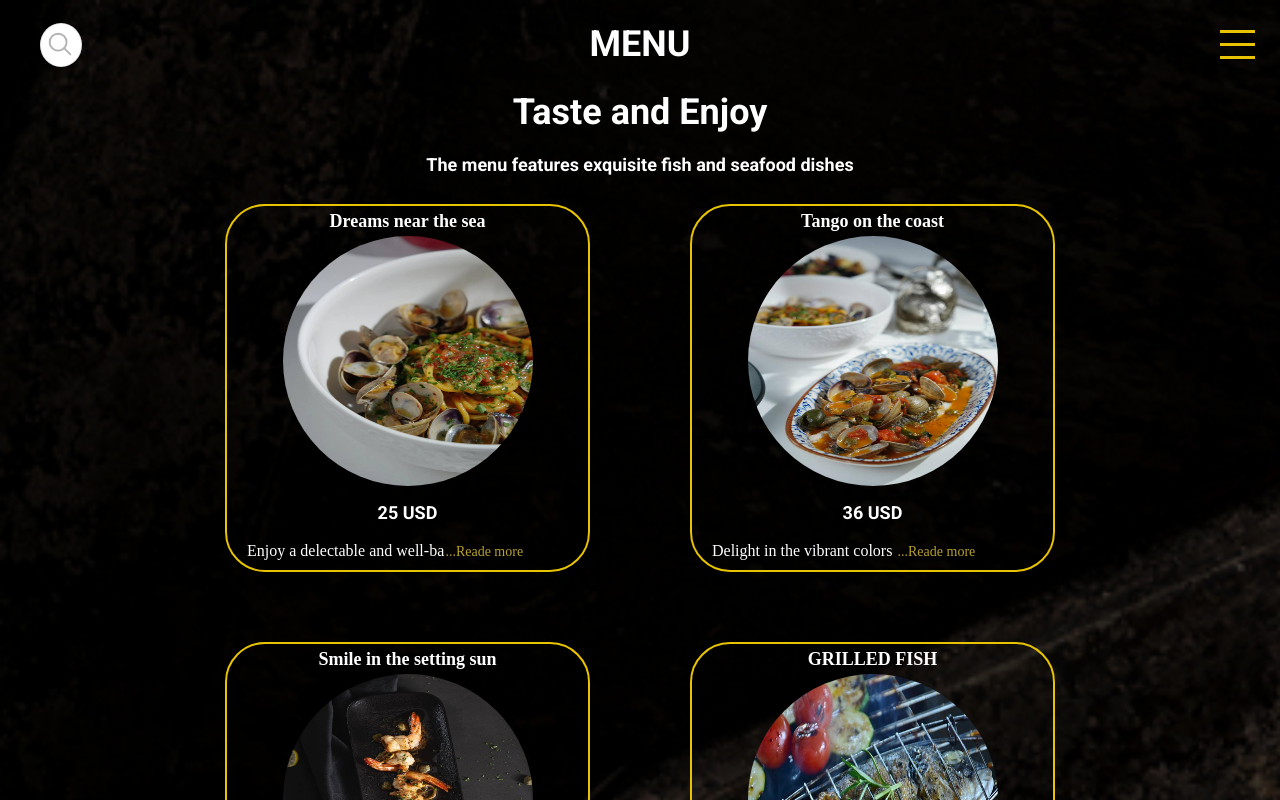
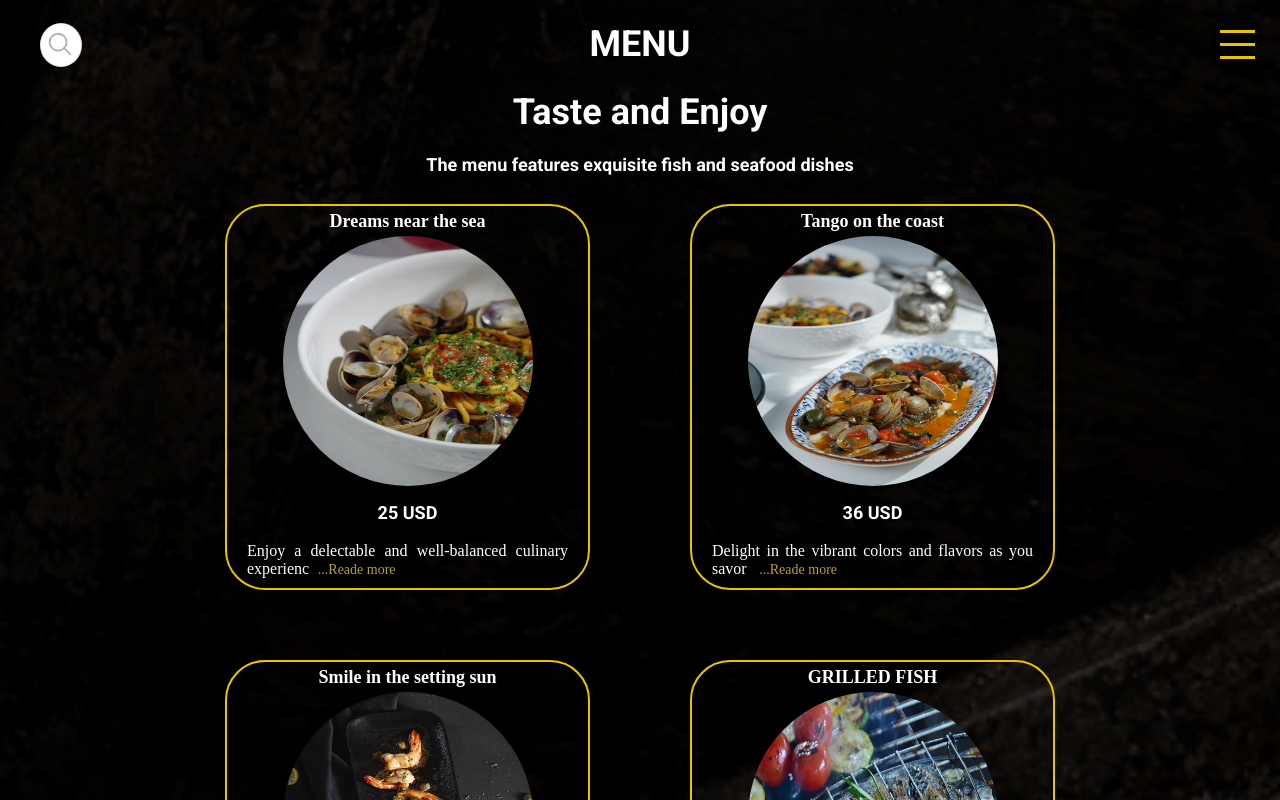
Before and after one commit to Serhii-Shmyhelskyi/next-hungryMenu, a Next.js app: page /menu in a window 1280 px wide. Shown: the top 800 px of the page. Built offline with nearby package versions, Linux system fonts and the light colour scheme; no server answers.

Commit message:
fix animation, read more

```diff
--- a/components/MenuCart/index.tsx
+++ b/components/MenuCart/index.tsx
@@ -21,7 +21,7 @@ const MenuCart: FC<CategoriesProps> = ({ href, text, price, about }) => {
         <h4>{price}</h4>
         {!isFavorite && (
           <div className={styles.menu__preBoxText}>
-            {about.substring(0, 30)}
+            {about.substring(0, 55)}
             <button
               className={styles.menu__boxTextButton}
               onClick={() => setIsFavorite(!isFavorite)}>
@@ -35,7 +35,7 @@ const MenuCart: FC<CategoriesProps> = ({ href, text, price, about }) => {
             [styles.menu__boxText]: !isFavorite,
             [styles.menu__boxTextOpen]: isFavorite,
           })}>
-          {about.substring(0, about.length)}{" "}
+          {about.substring(0, about.length)}
           <button
             className={styles.menu__boxTextButton}
             onClick={() => setIsFavorite(!isFavorite)}>
--- a/components/MenuCart/menuCart.module.scss
+++ b/components/MenuCart/menuCart.module.scss
@@ -43,7 +43,7 @@
     font-size: 14px;
     background-color: inherit;
     border: none;
-    width: 80px;
+    width: 95px;
     @media (hover: hover) {
       &:hover {
         color: #e8c300;
```
